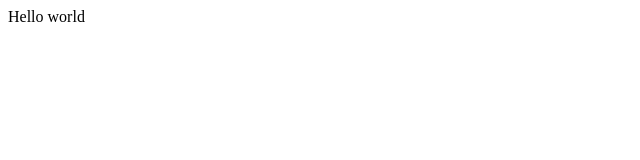
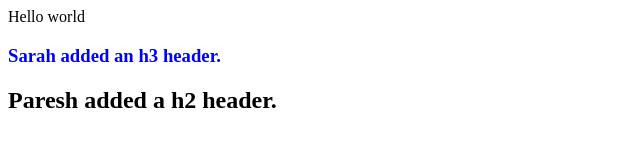
Before and after one commit to sstorck/cssi-demo, a plain HTML site: page index.html in a window 1280 px wide. Shown: the whole page, without its empty margins (0-640 px from the left). Drawn offline with Linux system fonts and the light colour scheme.

Commit message:
Added a h2 header.

```diff
--- a/index.html
+++ b/index.html
@@ -18,6 +18,8 @@
   teal, blue, blurple, magenta, pink!
   -->
   <script src="https://replit.com/public/js/replit-badge.js" theme="blue" defer></script>
+  <h3>Sarah added an h3 header.</h3>
+  <h2>Paresh added a h2 header.</h2>
 </body>
 
 </html>
--- a/style.css
+++ b/style.css
@@ -2,3 +2,7 @@ html, body {
   height: 100%;
   width: 100%;
 }
+
+h3 {
+  color: blue;
+}
```
